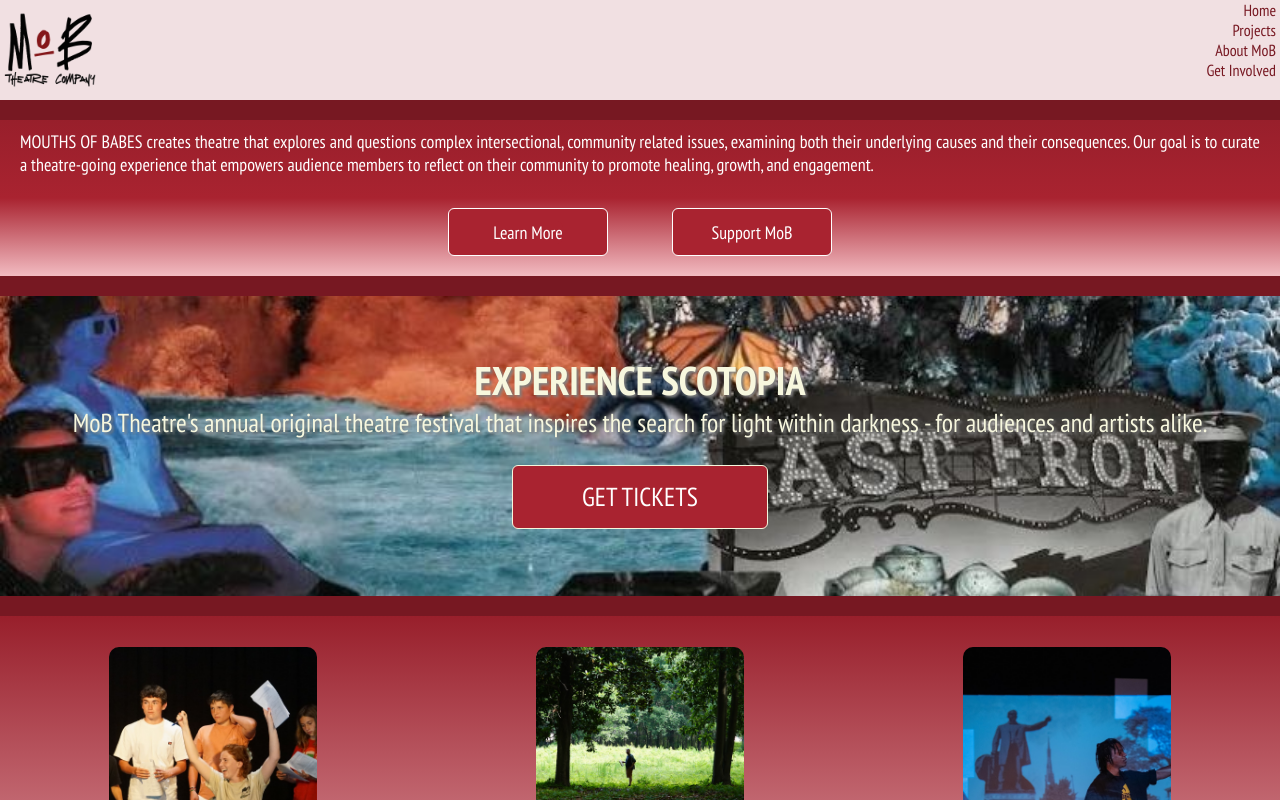
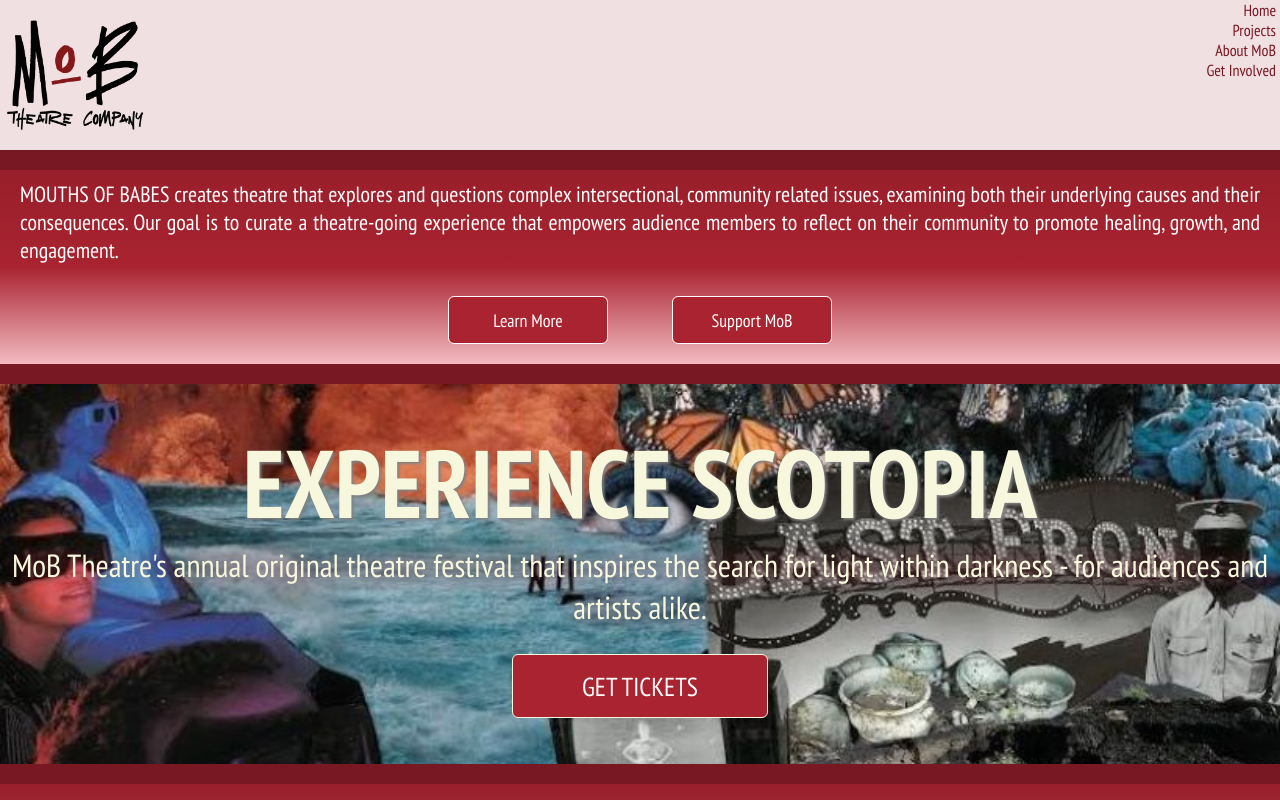
Before and after one commit to mackwick/MoB_Website_FE, a React (Vite) app: page / in a window 1280 px wide. Shown: the top 800 px of the page. Built offline with nearby package versions, Linux system fonts and the light colour scheme; a web font is replaced by a local one.

Commit message:
landing style for tablet landscape

```diff
--- a/src/index.css
+++ b/src/index.css
@@ -47,8 +47,7 @@
   border: solid white 1px;
 }
 
-button,
-.button-link {
+button {
   border-radius: 6px;
   background-color: var(--lightred);
   color: white;
@@ -149,6 +148,10 @@
   color: white;
 }
 
+.landing-video {
+  display: none;
+}
+
 .home-teaser-header {
   font-weight: 900;
   font-style: normal;
@@ -157,6 +160,12 @@
   margin: 0 auto;
   text-shadow: 2px 2px 3px gray;
   color: var(--cream);
+}
+
+.teaser-blurb {
+  text-shadow: var(--darkred) 3px 0 20px;
+  color: var(--cream);
+  font-size: 20px;
 }
 
 .brief-bio {
@@ -201,7 +210,6 @@
   background-image: url("/images/scotopia-collage.jpg");
   background-size: cover;
   height: 40dvh;
-  color: var(--cream);
   text-align: center;
   margin-top: 0;
   display: flex;
@@ -308,6 +316,14 @@
     margin-top: 1rem;
   }
 
+  .home-teaser-header {
+    font-size: 4rem;
+  }
+
+  .teaser-blurb {
+    font-size: 1.5rem;
+  }
+
   .news-image {
     height: 9rem;
     width: 9rem;
@@ -346,4 +362,31 @@
   .news-item .link {
     font-size: 18px;
   }
+
+  @media screen and (min-width: 1020px) {
+    .logo {
+      height: 150px;
+    }
+
+    .brief-bio {
+      font-size: 22px;
+    }
+
+    .landing-teaser {
+      min-height: 50dvh;
+    }
+
+    .home-teaser-header {
+      font-size: 6rem;
+    }
+
+    .teaser-blurb {
+      font-size: 2rem;
+    }
+
+    .news-image {
+      height: 15rem;
+      width: 15rem;
+    }
+  }
 }
--- a/src/pages/Landing.jsx
+++ b/src/pages/Landing.jsx
@@ -15,22 +15,18 @@
           theatre-going experience that empowers audience members to reflect on
           their community to promote healing, growth, and engagement.
           <div className="home-bio-links">
-            <button>
-              <Link to="/about" className="link button-link">
-                Learn More
-              </Link>{" "}
-            </button>
+            <button>Learn More</button>
             <button>Support MoB</button>
           </div>
         </div>
-        {/* <div className="landing-bio-image">
-          <img src={verticalPic} className="landing-top-image" />
-        </div> */}
+        <div className="landing-video">
+          <img src={image} className="video-placeholder"></img>
+        </div>
       </div>
 
       <div className="landing-teaser">
         <span className="home-teaser-header">EXPERIENCE SCOTOPIA</span>
-        <p>
+        <p className="teaser-blurb">
           MoB Theatre's annual original theatre festival that inspires the
           search for light within darkness - for audiences and artists alike.
         </p>
```
